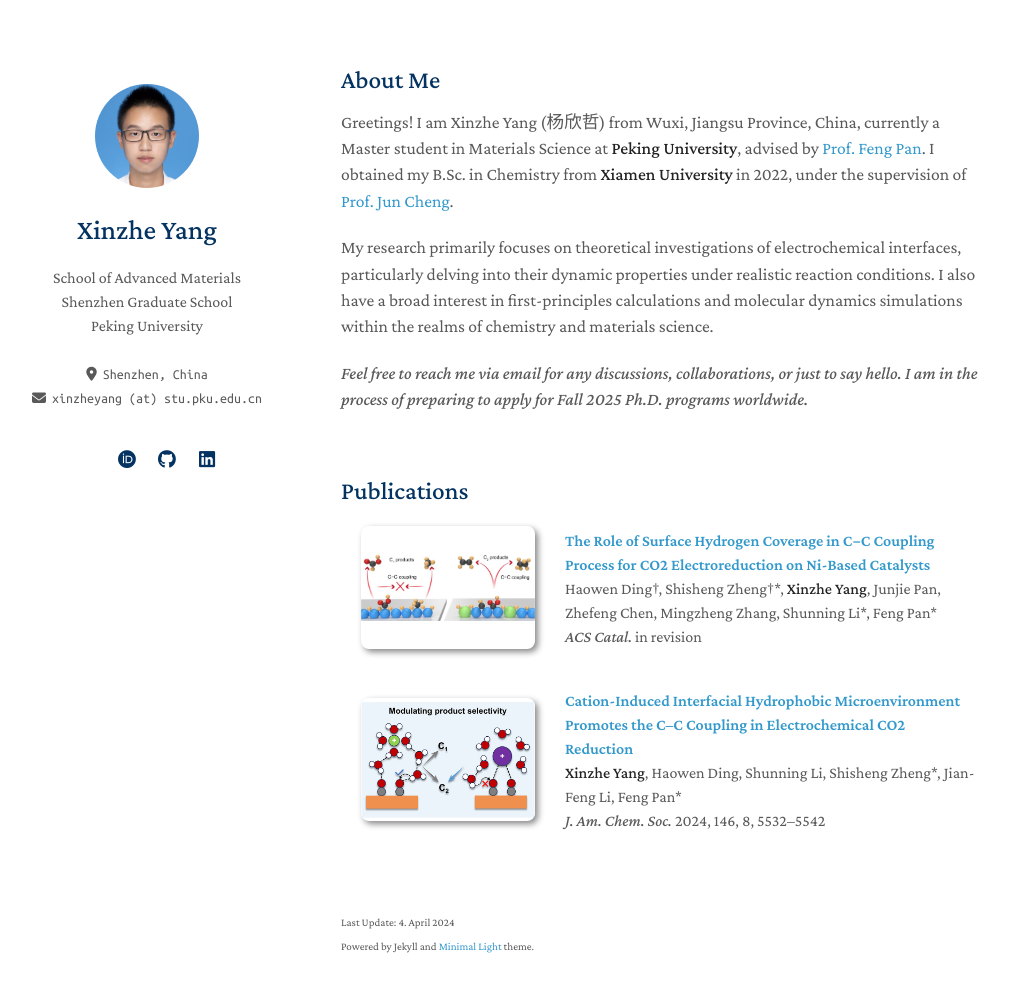
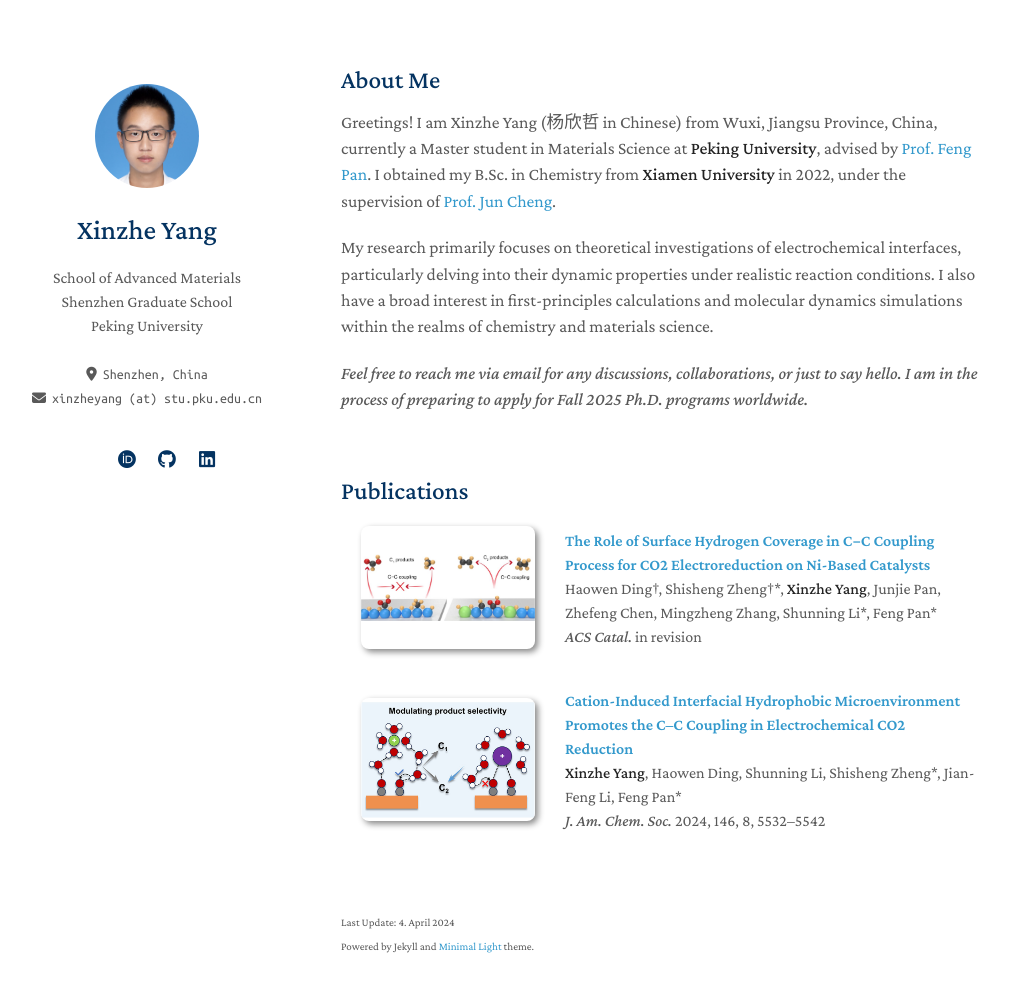
Before and after one commit to xzyang99/xzyang99.github.io, a Jekyll site: the page built from index.md, in a window 1280 px wide and 1027 px high. Shown: the top 992 px of the window, without its empty margins (129-1138 px from the left). Built offline with Jekyll 4.4.1, drawn with Linux system fonts in a browser that asks for light colours; a style sheet for code colours, icons or effects is not loaded; our own code applies the rules of GitHub Pages for plain Markdown files.

Commit message:
Update index.md

```diff
--- a/index.md
+++ b/index.md
@@ -4,7 +4,7 @@ layout: homepage
 
 ## About Me
 
-<p style="font-size:110%;">Greetings! I am Xinzhe Yang (杨欣哲) from Wuxi, Jiangsu Province, China, currently a Master student in Materials Science at <strong>Peking University</strong>, advised by <a href="http://en.pkusam.cn/">Prof. Feng Pan</a>. I obtained my B.Sc. in Chemistry from <strong>Xiamen University</strong> in 2022, under the supervision of <a href="https://www.cheng-group.net/">Prof. Jun Cheng</a>.</p>
+<p style="font-size:110%;">Greetings! I am Xinzhe Yang (杨欣哲 in Chinese) from Wuxi, Jiangsu Province, China, currently a Master student in Materials Science at <strong>Peking University</strong>, advised by <a href="http://en.pkusam.cn/">Prof. Feng Pan</a>. I obtained my B.Sc. in Chemistry from <strong>Xiamen University</strong> in 2022, under the supervision of <a href="https://www.cheng-group.net/">Prof. Jun Cheng</a>.</p>
 
 <p style="font-size:110%;">My research primarily focuses on theoretical investigations of electrochemical interfaces, particularly delving into their dynamic properties under realistic reaction conditions. I also have a broad interest in first-principles calculations and molecular dynamics simulations within the realms of chemistry and materials science.</p>
 
```
